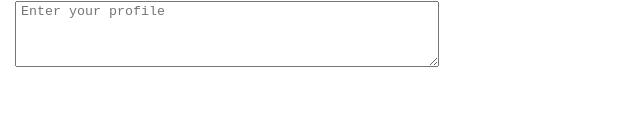
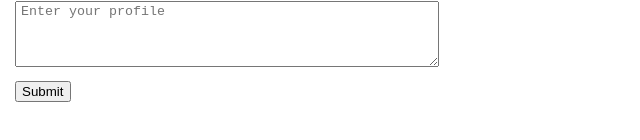
Before and after one commit to petercarmona/DBP, a plain HTML site: page index.html in a window 1280 px wide. Shown: the part 654-794 px from the top of the page, without its empty margins (0-640 px from the left). Drawn offline with Linux system fonts and the light colour scheme.

Commit message:
Update index.html
Added a submit function

```diff
--- a/index.html
+++ b/index.html
@@ -106,7 +106,9 @@
 
             <!-- profile -->
             <label for="profile">Perfil:</label><br>
-            <textarea id="profile" rows="4" cols="50" placeholder="Enter your profile"></textarea>
+            <textarea id="profile" rows="4" cols="50" placeholder="Enter your profile"></textarea><br>
+
+            <input type="submit" value="Submit"><br>
         </form>
 </body>
 </html>
```
